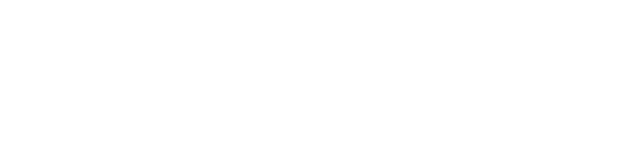
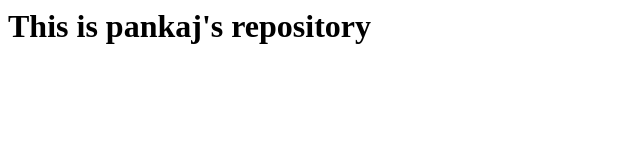
Before and after one commit to Pankajravi97/pankaj-first-repo, a plain HTML site: page index.html in a window 1280 px wide. Shown: the whole page, without its empty margins (0-640 px from the left). Drawn offline with Linux system fonts and the light colour scheme.

Commit message:
Second commit

```diff
--- a/index.html
+++ b/index.html
@@ -1,3 +1,7 @@
 <html>
-<body></body>
+<body>
+<h1>This is pankaj's repository</h1>
+
+
+</body>
 </html>
```
